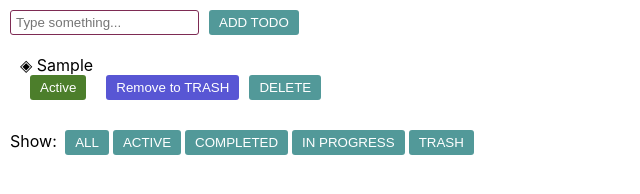
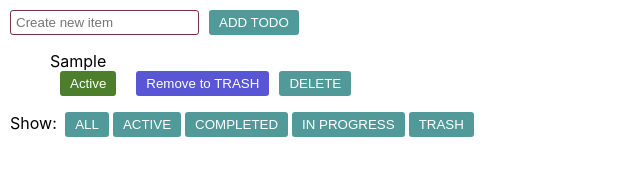
Before and after one commit to vitaliybolgarchuck/ToDoList, a React app: page / in a window 1280 px wide. Both pictures are taken after typing "Sample" into the empty fields and a click on the button "ADD TODO". Shown: the whole page, without its empty margins (0-640 px from the left). Built offline with nearby package versions, Linux system fonts and the light colour scheme.

Commit message:
Add files via upload

```diff
--- a/src/components/Link.js
+++ b/src/components/Link.js
@@ -2,7 +2,7 @@ import React from 'react'
 import PropTypes from 'prop-types'
 
 const Link = ({ active, children, onClick }) => (
-    <button
+    <button className='footer_btn'
        onClick={onClick}
        disabled={active}
        style={{
--- a/src/components/Todo.js
+++ b/src/components/Todo.js
@@ -7,7 +7,7 @@ const Todo = ({ onClick, completed, inprogress, remove, deleted, text, onClickBt
   <div className={deleted ? 'deleted' : ''}>
   <div className={completed ? 'completed' : ''}>
 
-  <div className='task' onClick={onClick}>&#9672;&nbsp;{text}</div>
+  <div className='task' onClick={onClick}>{text}</div>
 
     <button onClick={onClickBtn} className='progress_btn'>Active</button>
     <button onClick={onClickRem} className='remove_btn'>Remove to TRASH</button>
--- a/src/components/TodoList.js
+++ b/src/components/TodoList.js
@@ -3,7 +3,7 @@ import PropTypes from 'prop-types'
 import Todo from './Todo'
 
 const TodoList = ({ todos, toggleTodo, inProgress, reMove, deLeted }) => (
-  <ul>
+  <ol>
     {todos.map(todo =>
       <Todo
         key={todo.id}
@@ -14,7 +14,7 @@ const TodoList = ({ todos, toggleTodo, inProgress, reMove, deLeted }) => (
         onClickDel={() => deLeted(todo.id)}
       />
     )}
-  </ul>
+  </ol>
 )
 
 TodoList.propTypes = {
--- a/src/containers/AddTodo.js
+++ b/src/containers/AddTodo.js
@@ -15,7 +15,7 @@ const AddTodo = ({ dispatch }) => {
         dispatch(addTodo(input.value))
         input.value = ''
       }}>
-        <input placeholder="Type something..." ref={node => input = node} />
+        <input placeholder="Create new item" ref={node => input = node} />
         <button type="submit">
           Add Todo
         </button>
--- a/src/index.css
+++ b/src/index.css
@@ -38,6 +38,9 @@ button:hover {
   background-color: blue;
 }
 
+
+
+
 .inprogress {
   font-weight: bold;
 }
@@ -49,7 +52,7 @@ button:hover {
 
 .inprogress .task:after {
   content: '';
-  background-image: url('./loader.gif');
+  /* background-image: url('./loader.gif'); */
   width: 20px !important;
   height: 20px !important;
   background-size: contain;
@@ -64,7 +67,7 @@ button:hover {
 #root ul {
   margin-top: 20px;
   margin-bottom: 30px;
-  list-style: none;
+  /* list-style: none; */
   padding-left: 10px;
 }
 
@@ -124,6 +127,8 @@ button.progress_btn:hover {
   background-color: #3a3833;
 }
 
+
+
 .completed .progress_btn {
   display: none;
 }
@@ -142,23 +147,6 @@ button.progress_btn:hover {
 
 
 
-
-
-
-
-
-
-
-
-
-
-
-
-
-
-
-
-
 .remove .task {
   position: relative;
   padding-right: 29px;
@@ -166,7 +154,7 @@ button.progress_btn:hover {
 
 .remove .task:after {
   content: '';
-  background-image: url('./loader.gif');
+  /* background-image: url('./loader.gif'); */
   width: 20px !important;
   height: 20px !important;
   background-size: contain;
```
